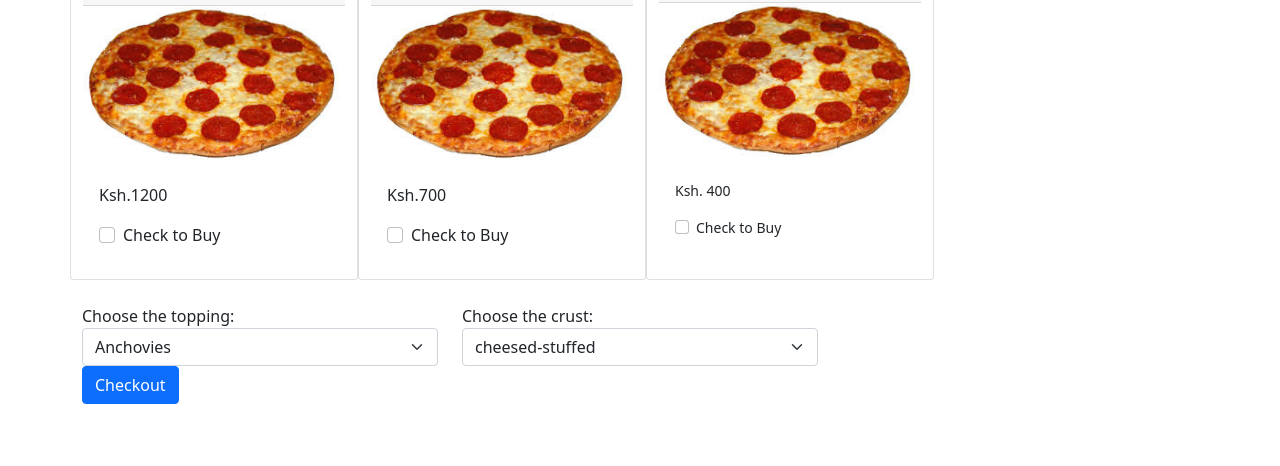
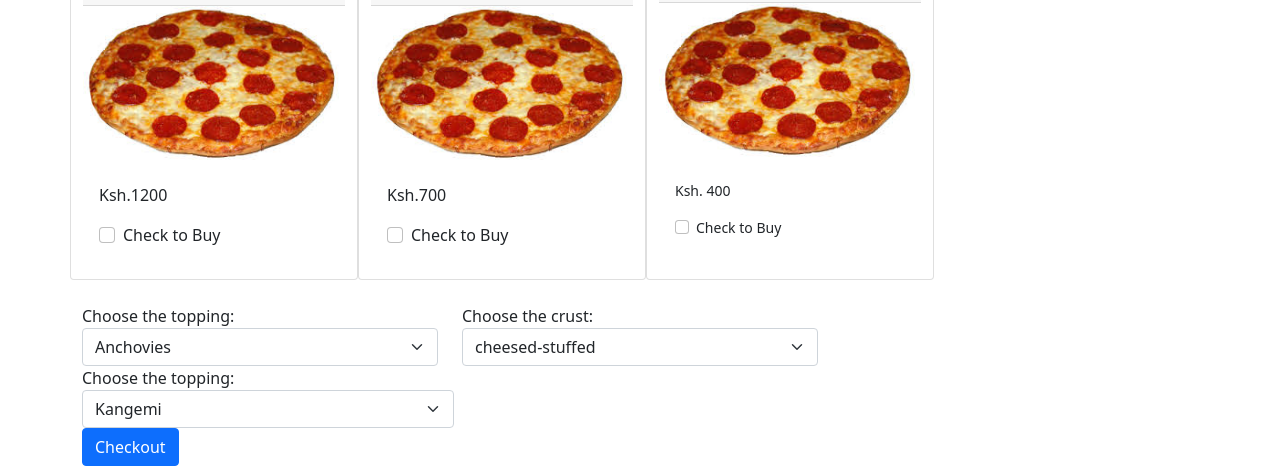
Before and after one commit to kelvinrono/Pizza-website, a plain HTML site: page index.html in a window 1280 px wide. Shown: the part 436-902 px from the top of the page. Before the commit the page ends 840 px from the top, so only its background shows below. Drawn offline with nearby package versions, Linux system fonts and the light colour scheme.

Commit message:
add location dropdown

```diff
--- a/index.html
+++ b/index.html
@@ -119,6 +119,18 @@
           </select>
           </div>
       </div>
+
+      <div class="col-md-4">
+        <label for="location"> Choose the topping:</label>
+        <span><select class="form-select" id="location">
+            <option value="Kangemi">Kangemi</option>
+            <option value="Uthiru">Uthiru</option>
+            <option value="Westlands">Westlands</option>
+            <option value="Kawangware">Kawangware</option>
+            <option value="Kikuyu">Kikuyu</option>
+        </select>
+        </span>
+      </div>
         <button class="purchase btn btn-primary gx-4">Checkout</button>
     </div>
 </body>
```
